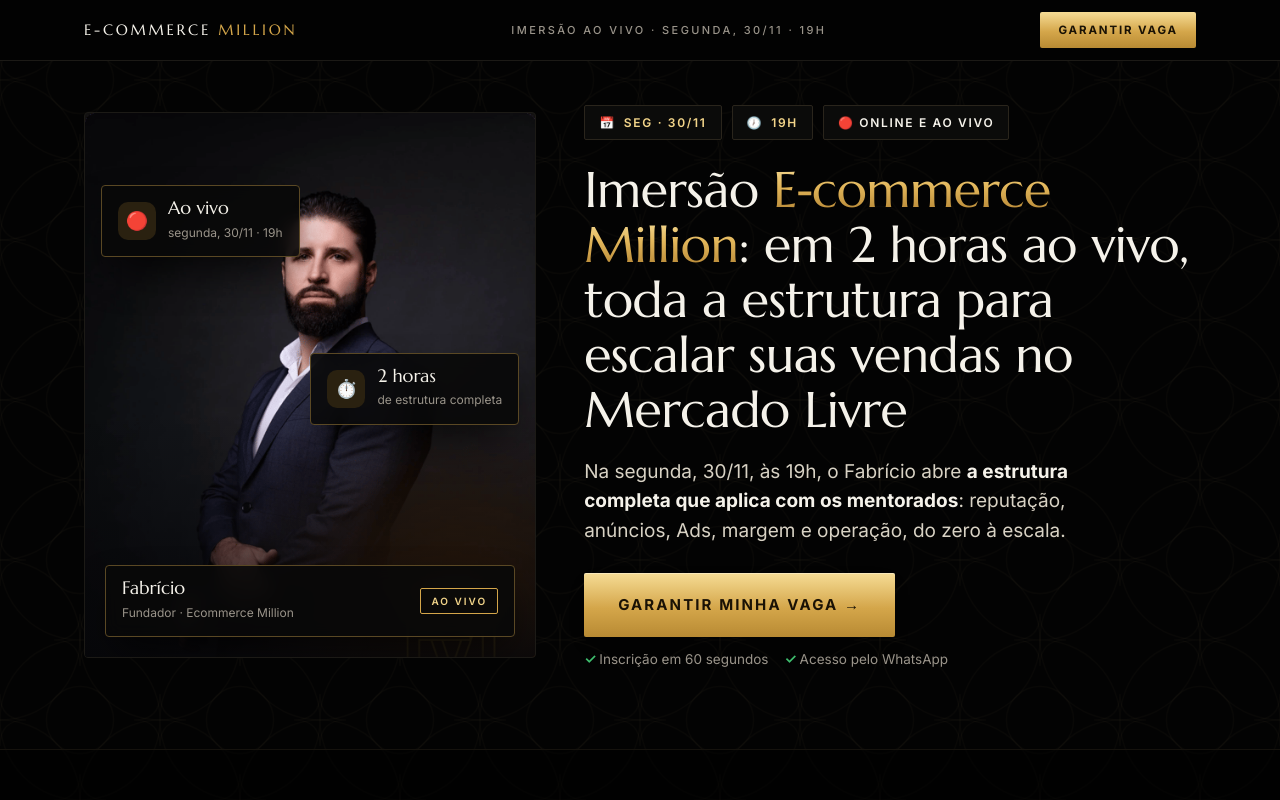
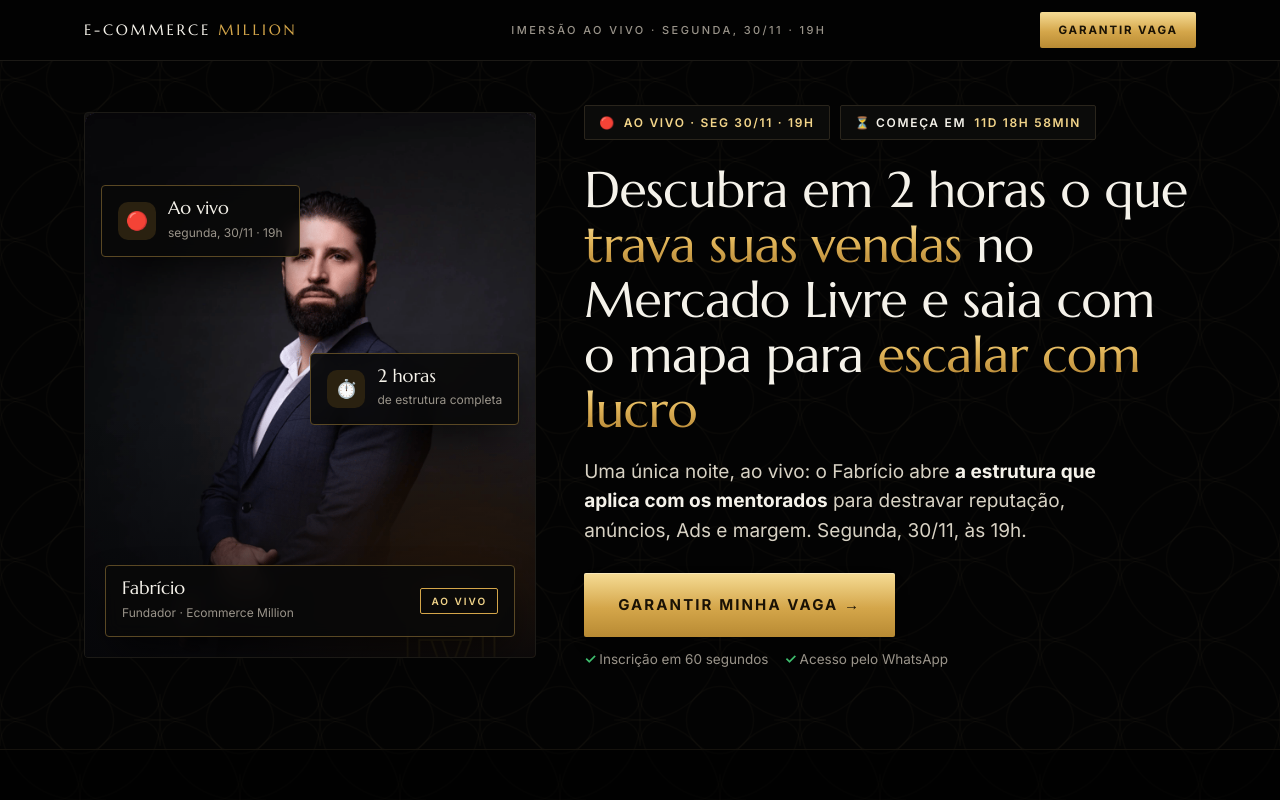
Before and after one commit to contatovrocha/ecommercemillion, a plain HTML site: page imersao/index.html in a window 1280 px wide. Shown: the top 800 px of the page. Drawn offline with Linux system fonts and the light colour scheme.

Commit message:
LP 02: headline de promessa com urgência e contagem regressiva no topo
Co-Authored-By: Claude Opus 5.5 <noreply@anthropic.com>
Claude-Session: https://claude.ai/code/session_013j4y7b1vE6aEpNRn8XwmTw

```diff
--- a/imersao/index.html
+++ b/imersao/index.html
@@ -5,8 +5,8 @@
 <meta name="viewport" content="width=device-width, initial-scale=1">
 <link rel="icon" type="image/png" href="../assets/favicon.png">
 <link rel="apple-touch-icon" href="../assets/favicon.png">
-<title>Imersão ao vivo · E-commerce Million</title>
-<meta name="description" content="Imersão E-commerce Million: 2 horas ao vivo com o Fabrício mostrando toda a estrutura para escalar suas vendas no Mercado Livre. Segunda, 30/11, às 19h.">
+<title>Imersão ao vivo 30/11 · E-commerce Million</title>
+<meta name="description" content="Descubra em 2 horas o que trava suas vendas no Mercado Livre e saia com o mapa para escalar com lucro. Ao vivo com o Fabrício, segunda, 30/11, às 19h.">
 <link href="https://fonts.googleapis.com/css2?family=Marcellus&family=Inter:wght@300;400;500;600;700&display=swap" rel="stylesheet">
 <style>
 :root{
@@ -412,7 +412,7 @@ html.qz-lock,html.qz-lock body{overflow:hidden}
   .cd div{min-width:0;flex:1;padding:12px 4px}.cd b{font-size:28px}
   .ag{grid-template-columns:1fr;gap:6px;padding:20px 0}.ag time{font-size:20px}
 }
-@media (max-width:820px) and (max-height:720px){.hero .chips{display:none}}
+@media (max-width:820px) and (max-height:720px){.hero .chips .hcd{display:none}}
 </style>
 </head>
 <body>
@@ -433,9 +433,9 @@ html.qz-lock,html.qz-lock body{overflow:hidden}
         <div class="float f3"><div class="nm"><b>Fabrício</b><small>Fundador · Ecommerce Million</small></div><span class="mlbadge">AO VIVO</span></div>
       </div>
       <div class="htext">
-        <div class="chips"><span class="chip">📅 <b>Seg · 30/11</b></span><span class="chip">🕖 <b>19h</b></span><span class="chip">🔴 Online e ao vivo</span></div>
-        <h1>Imersão <span class="gold">E&#8209;commerce Million</span>: em 2 horas ao vivo, toda a estrutura para escalar suas vendas no Mercado Livre</h1>
-        <p class="sub">Na segunda, 30/11, às 19h, o Fabrício abre <b>a estrutura completa que aplica com os mentorados</b>: reputação, anúncios, Ads, margem e operação, do zero à escala.</p>
+        <div class="chips"><span class="chip">🔴 <b>Ao vivo · Seg 30/11 · 19h</b></span><span class="chip hcd">⏳ Começa em <b id="hcd">--</b></span></div>
+        <h1>Descubra em 2 horas o que <span class="gold">trava suas vendas</span> no Mercado Livre e saia com o mapa para <span class="gold">escalar com lucro</span></h1>
+        <p class="sub">Uma única noite, ao vivo: o Fabrício abre <b>a estrutura que aplica com os mentorados</b> para destravar reputação, anúncios, Ads e margem. Segunda, 30/11, às 19h.</p>
         <a class="btn" id="heroCta" href="#form">Garantir minha vaga →</a>
         <div class="micro"><span>Inscrição em 60 segundos</span><span>Acesso pelo WhatsApp</span></div>
       </div>
@@ -592,7 +592,7 @@ html.qz-lock,html.qz-lock body{overflow:hidden}
 <!-- FINAL CTA -->
 <div class="final">
   <div class="wrap">
-    <h2>Segunda, 30/11, às 19h. <span class="gold">Sua conta pode começar a escalar nessa noite.</span></h2>
+    <h2>Segunda, 30/11, às 19h, o mapa abre <span class="gold">uma única vez, ao vivo.</span> Seu lugar está garantido?</h2>
     <p class="lead">Garanta sua vaga e receba o acesso no WhatsApp.</p>
     <a class="btn" href="#form">Garantir minha vaga →</a>
     <div class="micro" style="justify-content:center"><span>Online e ao vivo</span><span>2 horas</span></div>
@@ -608,7 +608,9 @@ function up(){st.classList.toggle('show',!hv&&!fv)}
 if('IntersectionObserver' in window){new IntersectionObserver(function(e){hv=e[0].isIntersecting;up()}).observe(hero);new IntersectionObserver(function(e){fv=e[0].isIntersecting;up()},{threshold:.25}).observe(form)}else{st.classList.add('show')}
 var T=new Date('2026-11-30T19:00:00-03:00').getTime(),cd=document.getElementById('cd');
 function p(n){return(n<10?'0':'')+n}
-function tick(){var d=T-Date.now();if(d<=0){cd.outerHTML='<div class="cd-live">A imersão já começou ou foi encerrada</div>';return}
+var hcd=document.getElementById('hcd');
+function tick(){var d=T-Date.now();if(d<=0){cd.outerHTML='<div class="cd-live">A imersão já começou ou foi encerrada</div>';if(hcd)hcd.parentNode.innerHTML='🔴 <b>Acontecendo agora</b>';return}
+if(hcd){var dd=Math.floor(d/864e5),hh=Math.floor(d/36e5)%24,mm=Math.floor(d/6e4)%60;hcd.textContent=(dd?dd+'d ':'')+p(hh)+'h '+p(mm)+'min'}
 document.getElementById('cdD').textContent=p(Math.floor(d/864e5));document.getElementById('cdH').textContent=p(Math.floor(d/36e5)%24);document.getElementById('cdM').textContent=p(Math.floor(d/6e4)%60);document.getElementById('cdS').textContent=p(Math.floor(d/1e3)%60);setTimeout(tick,1000)}
 tick();})();
 </script>
```
